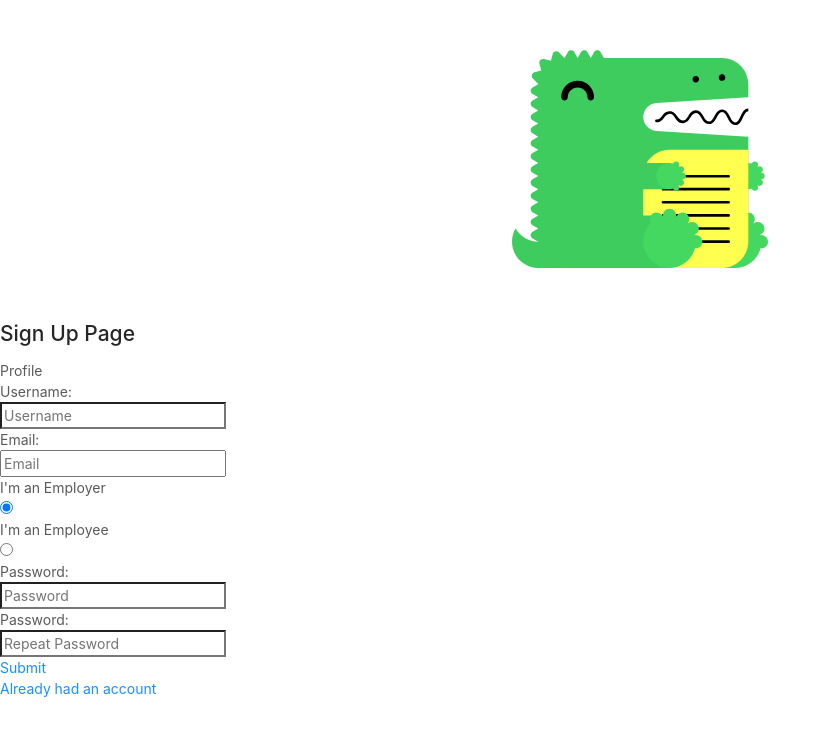
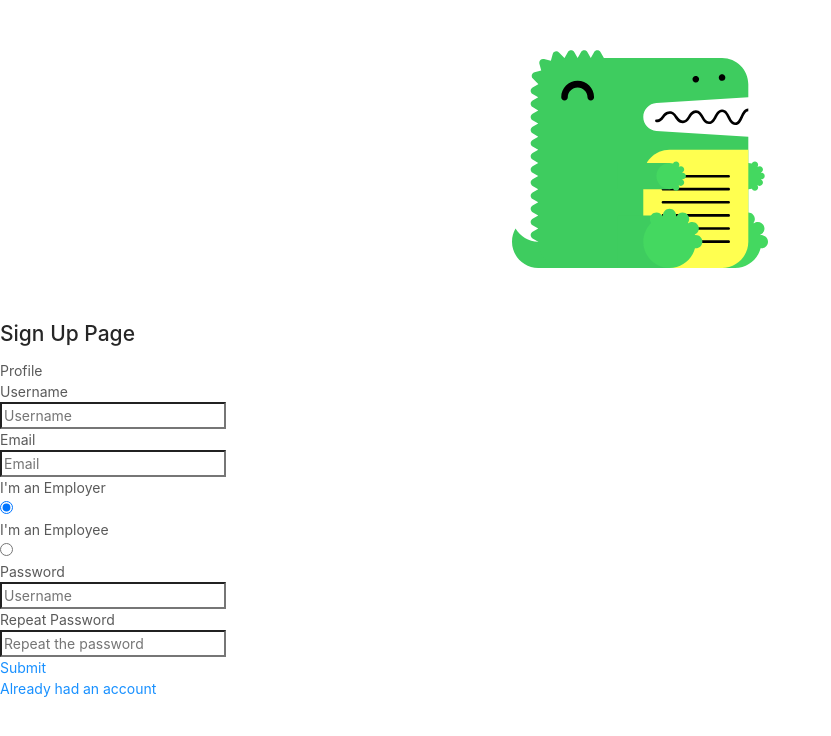
Before and after one commit to haochengz/chat-app, a React app: page /register in a window 1280 px wide. Shown: the top 736 px of the page, without its empty margins (0-831 px from the left). Built offline with nearby package versions, Linux system fonts and the light colour scheme.

Commit message:
ui feat: register page and logic

```diff
--- /dev/null
+++ b/src/components/auth/email-input.jsx
@@ -0,0 +1,68 @@
+
+import React from 'react'
+import { InputItem } from 'antd-mobile'
+import axios from 'axios'
+import Isemail from 'isemail'
+
+const ERRORS = [
+  {
+    check: (s) => {
+      if (s.length) return true
+      return false
+    },
+    msg: 'Please enter a email'
+  },
+  {
+    check: (s) => {
+      if (!Isemail.validate(s)) return false
+      return true
+    },
+    msg: 'Please enter a valid email address'
+  },
+  {
+    check: (s) => {
+      return new Promise((resolve, reject) => {
+        if(!s) resolve(false)
+        axios.get('/api/user/query/email/' + s)
+          .then(res => {
+            if(res.data.code === 0) {
+              resolve(false)
+            }
+            resolve(true)
+          })
+          .catch(error => {
+            console.log(error)
+          })
+      })
+    },
+    msg: 'This email address already been taken, please enter another one'
+  }
+]
+
+export default class EmailInput extends React.Component {
+
+  async handleChange(v) {
+    const errors = []
+    ERRORS.forEach(async (item, index, array) => {
+      if(!await item.check(v)) {
+        errors.push(item.msg)
+      }
+      if(index === (array.length - 1)) {
+        this.props.validator('email', v, errors)
+      }
+    })
+  }
+
+  render() {
+    return (
+      <InputItem
+        clear
+        placeholder='Email'
+        onChange={this.handleChange.bind(this)}
+        error={this.props.errorMsg}
+      >
+        Email
+      </InputItem>
+    )
+  }
+}
--- /dev/null
+++ b/src/components/auth/password-input.jsx
@@ -0,0 +1,81 @@
+
+import React from 'react'
+import { InputItem } from 'antd-mobile'
+
+const ERRORS = [
+  {
+    check: (s) => {
+      if (s.length) return true
+      return false
+    },
+    msg: 'Please enter the password'
+  },
+  {
+    check: (s) => {
+      if (s.length < 8) return false
+      return true
+    },
+    msg: 'Username must longer than 8 characters'
+  },
+  {
+    check: (p1, p2) => {
+      return p1 === p2
+    },
+    msg: 'Password are not match'
+  }
+]
+
+export default class PasswordInput extends React.Component {
+
+  constructor(props) {
+    super(props)
+    this.state = {
+      pwd1: '',
+      pwd2: ''
+    }
+  }
+
+  async handleChange() {
+    const errors = []
+    ERRORS.forEach(async (item, index, array) => {
+      if(!await item.check(this.state.pwd1, this.state.pwd2)) {
+        errors.push(item.msg)
+      }
+      if(index === (array.length - 1)) {
+        this.props.validator('password', this.state.pwd1, errors)
+      }
+    })
+  }
+
+  async handleInput(type, v) {
+    await this.setState({
+      [type]: v
+    })
+    await this.handleChange()
+  }
+
+  render() {
+    return (
+      <div>
+        <InputItem
+          type="password"
+          clear
+          placeholder='Username'
+          onChange={this.handleInput.bind(this, 'pwd1')}
+          error={this.props.errorMsg}
+        >
+          Password
+        </InputItem>
+        <InputItem
+          type="password"
+          clear
+          placeholder='Repeat the password'
+          onChange={this.handleInput.bind(this, 'pwd2')}
+          error={this.props.errorMsg}
+        >
+          Repeat Password
+        </InputItem>
+      </div>
+    )
+  }
+}
--- /dev/null
+++ b/src/components/auth/username-input.jsx
@@ -0,0 +1,67 @@
+
+import React from 'react'
+import { InputItem } from 'antd-mobile'
+import axios from 'axios'
+
+const ERRORS = [
+  {
+    check: (s) => {
+      if (s.length) return true
+      return false
+    },
+    msg: 'Please enter a username'
+  },
+  {
+    check: (s) => {
+      if (s.length < 6) return false
+      return true
+    },
+    msg: 'Username must longer than 6 characters'
+  },
+  {
+    check: (s) => {
+      return new Promise((resolve, reject) => {
+        if(!s) resolve(false)
+        axios.get('/api/user/query/username/' + s)
+          .then(res => {
+            if(res.data.code === 0) {
+              resolve(false)
+            }
+            resolve(true)
+          })
+          .catch(error => {
+            console.log(error)
+          })
+      })
+    },
+    msg: 'Username already been taken, please enter another one'
+  }
+]
+
+export default class UsernameInput extends React.Component {
+
+  async handleChange(v) {
+    const errors = []
+    ERRORS.forEach(async (item, index, array) => {
+      if(!await item.check(v)) {
+        errors.push(item.msg)
+      }
+      if(index === (array.length - 1)) {
+        this.props.validator('username', v, errors)
+      }
+    })
+  }
+
+  render() {
+    return (
+      <InputItem
+        clear
+        placeholder='Username'
+        onChange={this.handleChange.bind(this)}
+        error={this.props.errorMsg}
+      >
+        Username
+      </InputItem>
+    )
+  }
+}
--- a/src/components/user-status.js
+++ b/src/components/user-status.js
@@ -1,4 +1,3 @@
-
 import React from 'react'
 import axios from 'axios'
 import { NoticeBar, Icon } from 'antd-mobile'
--- a/src/storage/user.redux.js
+++ b/src/storage/user.redux.js
@@ -18,7 +18,7 @@ export function user(state=userInitState, action) {
   }
 }
 
-function register(username, password, identity) {
+export function register(username, password, identity) {
   axios.put('/api/user', {
     username,
     password,
--- a/src/views/auth/register.js
+++ b/src/views/auth/register.js
@@ -3,16 +3,18 @@ import React, { Component } from 'react'
 import {
   WhiteSpace,
   List,
-  InputItem,
   Radio,
   Button,
   WingBlank,
   NoticeBar,
   Icon
 } from 'antd-mobile'
+import axios from 'axios'
 
 import Logo from '../../components/logo'
-import { checkRegisterInput } from '../../util/helper'
+import UsernameInput from '../../components/auth/username-input'
+import EmailInput from '../../components/auth/email-input'
+import PasswordInput from '../../components/auth/password-input'
 
 const RadioItem = Radio.RadioItem
 
@@ -22,84 +24,44 @@ export default class Register extends Component {
     this.state = {
       username: null,
       email: null,
-      password1: null,
-      password2: null,
+      password: null,
       identity: 0,
       errorMsg: {
         username: null,
         email: null,
         password: null,
       },
-      isFinishInput: false,
     }
-  }
-
-  checkFinish() {
-    let isFinish = true
-    const fields = [
-      'username',
-      'email',
-      'password1',
-      'password2'
-    ]
-    fields.map(v => {
-      if(this.state[v] === null) {
-        isFinish = false
-      }
-    })
-    const errors = this.state.errorMsg
-    for(let k in errors) {
-      if(errors[k]) {
-        isFinish = false
-      }
-    }
-    this.setState({
-      isFinishInput: isFinish
-    })
   }
 
   async setUserInfo(type, value) {
     await this.setState({
       [type]: value
     })
-    const isNotValid = checkRegisterInput[type](value)
-    const isMatch = checkRegisterInput.passwordMatch(
-      this.state.password1,
-      this.state.password2
-    )
-    if(type.startsWith('password')) {
-      type = 'password'
-    }
-    if (isNotValid) {
-      this.setState({
-        errorMsg: {
-          ...this.state.errorMsg,
-          [type]: isNotValid.msg
-        }
-      })
-    } else if(!isMatch) {
-      this.setState({
-        errorMsg: {
-          ...this.state.errorMsg,
-          password: 'Password doesn\'t match',
-        }
-      })
-    } else {
-      this.setState({
-        errorMsg: {
-          ...this.state.errorMsg,
-          [type]: null
-        }
-      })
-    }
-    this.checkFinish()
   }
 
-  checkValidation(type, value) {
+  async checkValidation(type, value, errors) {
+    await this.setUserInfo(type, value)
+    await this.setState({
+      errorMsg: {
+        ...this.state.errorMsg,
+        [type]: errors
+      }
+    })
   }
 
   signup() {
     console.log('Sign Up')
+    const username = this.state.username
+    const email = this.state.email
+    const password = this.state.password
+    const identity = this.state.identity
+    axios.put('/user', {
+      username,
+      email,
+      password,
+      identity
+    })
   }
 
   render() {
@@ -108,9 +70,13 @@ export default class Register extends Component {
       { value: 1, label: 'I\'m an Employee' }
     ]
     let notice = null
+    let isFinishInput = false
+    if(this.state.username && this.state.email && this.state.password) isFinishInput = true
     for(let error in this.state.errorMsg) {
-      if(this.state.errorMsg[error]) {
-        notice = this.state.errorMsg[error]
+      if(this.state.errorMsg[error] && this.state.errorMsg[error].length > 0) {
+        notice = this.state.errorMsg[error][0]
+        isFinishInput = false
+        break
       }
     }
     const noticeBar = (
@@ -128,25 +94,12 @@ export default class Register extends Component {
           <List
             renderHeader={() => 'Profile'}
           >
-            <InputItem
-              clear
-              placeholder='Username'
-              onChange={v => this.setUserInfo('username', v)}
-              onBlur={v => this.checkValidation('username', v)}
-              error={this.state.errorMsg.username}
-            >
-              Username:
-            </InputItem>
-            <InputItem
-              clear
-              placeholder='Email'
-              onChange={v => this.setUserInfo('email', v)}
-              onBlur={v => this.checkValidation('email', v)}
-              type='email'
-              error={this.state.errorMsg.email}
-            >
-              Email:
-            </InputItem>
+            <UsernameInput
+              validator={this.checkValidation.bind(this)}
+            />
+            <EmailInput
+              validator={this.checkValidation.bind(this)}
+            />
             {identities.map(i => (
               <RadioItem
                 key={i.value}
@@ -156,32 +109,15 @@ export default class Register extends Component {
                 {i.label}
               </RadioItem>
             ))}
-            <InputItem
-              clear
-              placeholder='Password'
-              onChange={v => this.setUserInfo('password1', v)}
-              onBlur={v => this.checkValidation('password1', v)}
-              type="password"
-              error={this.state.errorMsg.password}
-            >
-              Password:
-            </InputItem>
-            <InputItem
-              clear
-              placeholder='Repeat Password'
-              onChange={v => this.setUserInfo('password2', v)}
-              onBlur={v => this.checkValidation('password2', v)}
-              type="password"
-              error={this.state.errorMsg.password}
-            >
-              Password:
-            </InputItem>
+            <PasswordInput
+              validator={this.checkValidation.bind(this)}
+            />
           </List>
           <WhiteSpace />
           <Button
             type="primary"
             onClick={() => this.signup()}
-            disabled={!this.state.isFinishInput}
+            disabled={!isFinishInput}
           >
             Submit
           </Button>
```
Also changed, not shown: 1 other file (tests, documents, lock files or other folders).
